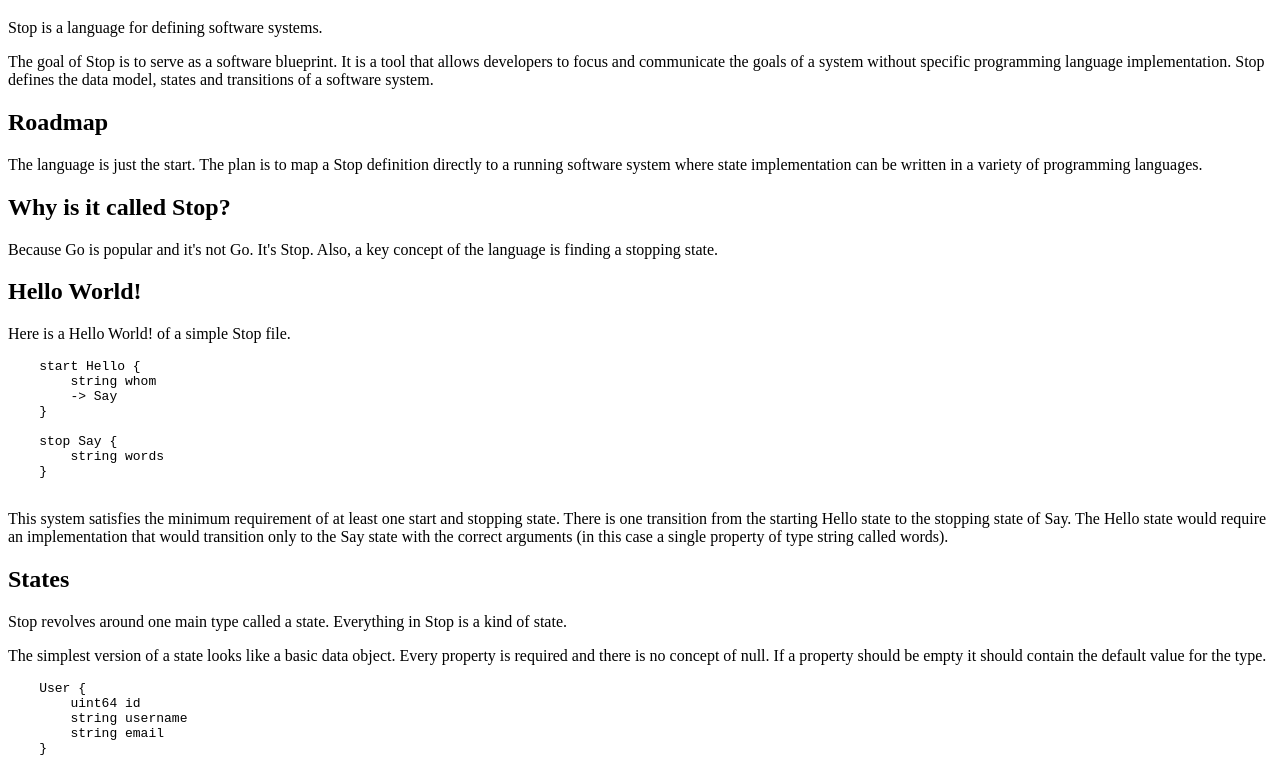
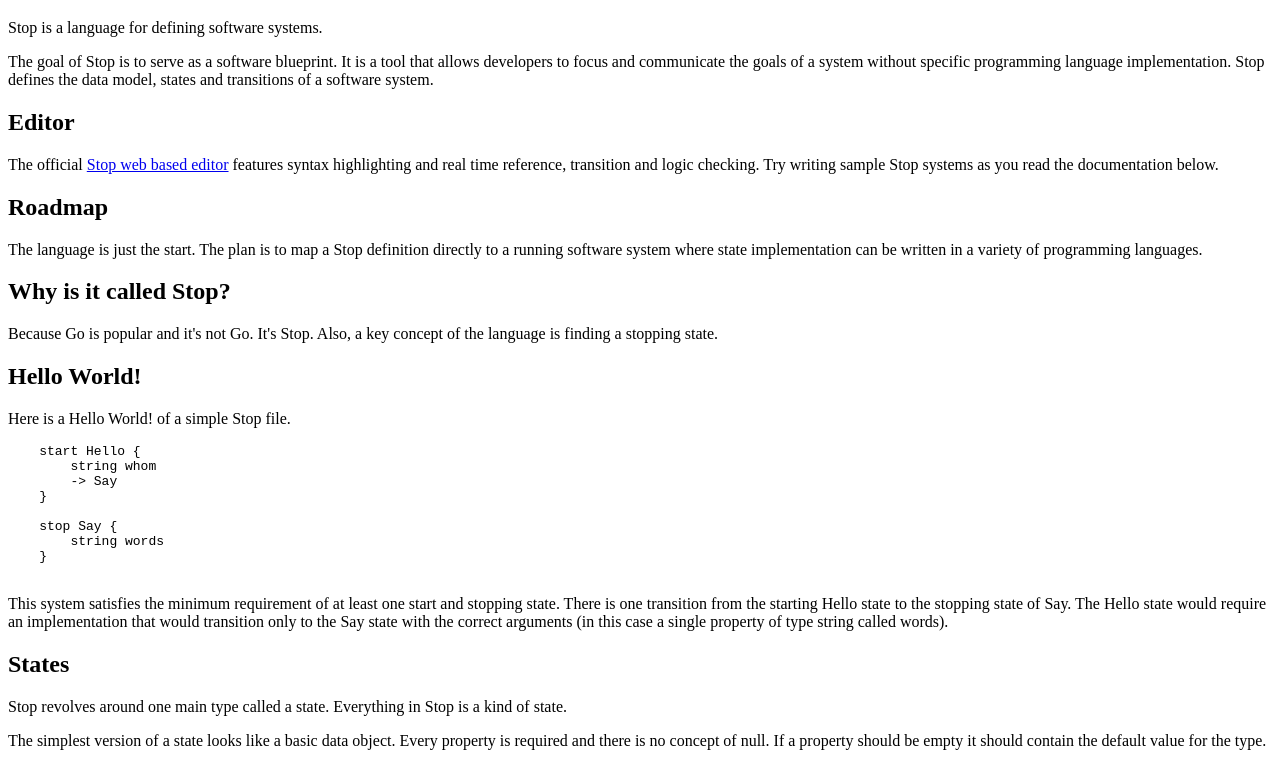
Before and after one commit to pocketlabs/stop-lang.org, a plain HTML site: page index.html in a window 1280 px wide. Shown: the part 61-818 px from the top of the page. Drawn offline with Linux system fonts and the light colour scheme.

Commit message:
Link to the editor

```diff
--- a/index.html
+++ b/index.html
@@ -10,6 +10,10 @@
         </p>
         <p>
             The goal of Stop is to serve as a software blueprint.  It is a tool that allows developers to focus and communicate the goals of a system without specific programming language implementation.  Stop defines the data model, states and transitions of a software system.
+        </p>
+        <h2>Editor</h2>
+        <p>
+            The official <a href="https://editor.stop-lang.org" target="_blank">Stop web based editor</a> features syntax highlighting and real time reference, transition and logic checking.  Try writing sample Stop systems as you read the documentation below.
         </p>
         <h2>Roadmap</h2>
         <p>
```
